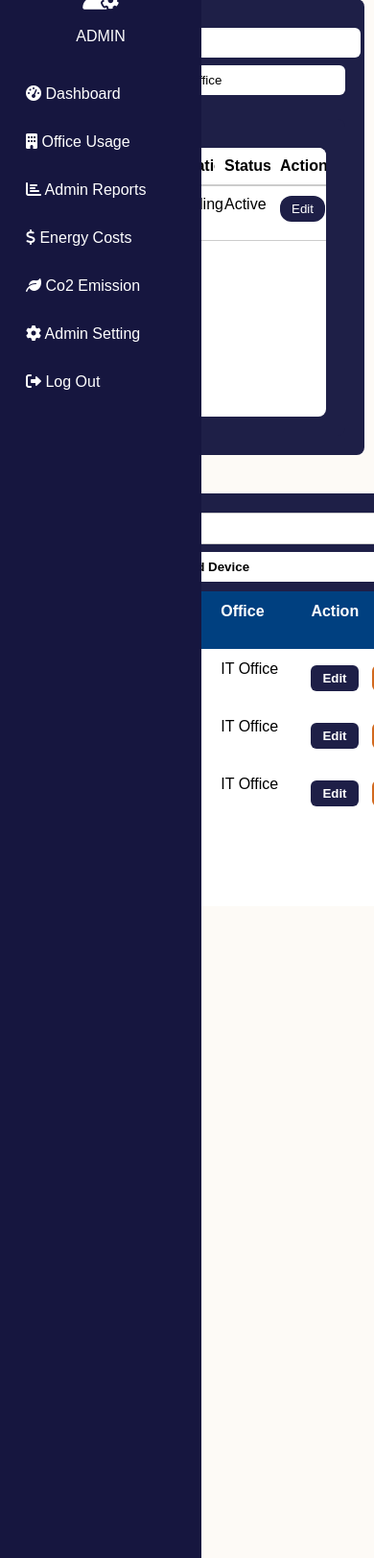
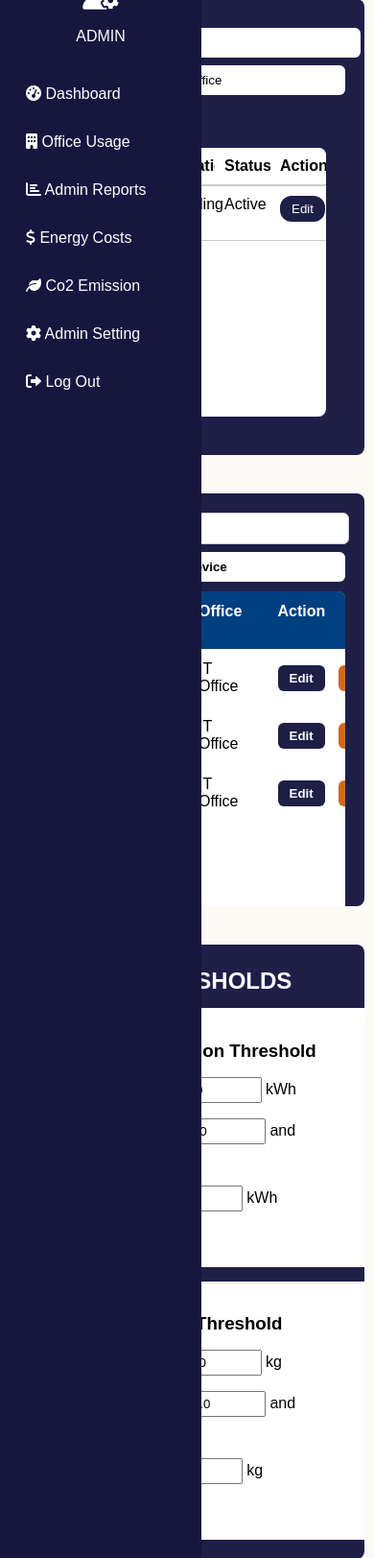
Before and after one commit to KenSanity19/GreenWatts_IoT, a Django app: template greenwatts/adminpanel/templates/adminSetting.html in a window 390 px wide. Shown: the part 105-1728 px from the top of the page at 96% size. Run offline with Django 5.2, Linux system fonts and the light colour scheme; the template is opened without the code that fills it: values that come from a table or form of the project are taken from there, others are empty; data comes from the database, SQL or seed files in the repository; tables that the repository leaves empty hold one stand-in row (values such as "Sample post"); data that the repository does not hold is empty.

Commit message:
Fixed the admin setting set threshold chart to be placed below the device chart.

```diff
--- a/greenwatts/adminpanel/static/adminCss/adminSetting.css
+++ b/greenwatts/adminpanel/static/adminCss/adminSetting.css
@@ -684,6 +684,13 @@ button.deactivate-device-btn:hover {
 }
 
 /* Responsive adjustments */
+.thresholds-device-container {
+  display: flex;
+  gap: 20px;
+  flex-direction: row; /* default horizontal */
+  width: 100%;
+}
+
 @media (max-width: 900px) {
   header {
     flex-direction: column;
@@ -725,6 +732,11 @@ button.deactivate-device-btn:hover {
     width: 90%;
     padding: 20px;
   }
+
+  /* Stack thresholds and device vertically on mobile */
+  .thresholds-device-container {
+    flex-direction: column;
+  }
 }
 
 @media (max-width: 600px) {
```
